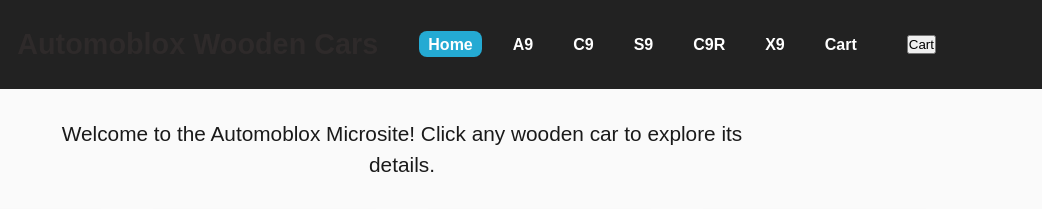
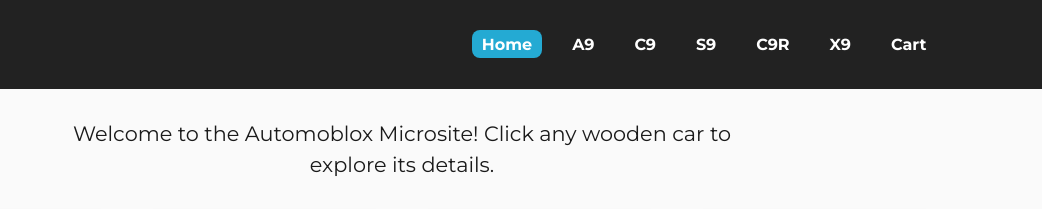
Before and after one commit to 200613775/COMP2081-25f, a plain HTML site: page Project/index.html in a window 1280 px wide. Shown: the top 209 px of the page, 238-1280 px from the left. Drawn offline with Linux system fonts and the light colour scheme.

Commit message:
Added a fonts into files

```diff
--- a/Project/css/styles.css
+++ b/Project/css/styles.css
@@ -7,12 +7,11 @@
 }
 
 body {
-  font-family: Arial, Helvetica, sans-serif;
+  font-family: 'Montserrat', Arial, Helvetica, sans-serif;
   background-color: #fafafa;
   color: #222;
   line-height: 1.5;
 }
-
 /*  Header and navbar */
 
 .site-header,
--- a/Project/index.html
+++ b/Project/index.html
@@ -4,8 +4,10 @@
   <meta charset="UTF-8">
   <meta name="viewport" content="width=device-width, initial-scale=1.0">
   <title>Automoblox Microsite</title>
+  <link rel="preconnect" href="https://fonts.googleapis.com">
+  <link rel="preconnect" href="https://fonts.gstatic.com" crossorigin>
+  <link href="https://fonts.googleapis.com/css2?family=Montserrat:wght@400;500;600;700&display=swap" rel="stylesheet">
   <link rel="stylesheet" href="css/styles.css">
-
 </head>
 <body>
 
@@ -15,7 +17,7 @@
     <!-- Logo + Site Title -->
     <div class="logo-container">
       <img src="images/automoblox_logo.jpg" alt="Automoblox Logo" class="logo">
-      <h1>Automoblox Wooden Cars</h1>
+
     </div>
 
     <!-- Main Navigation -->
@@ -30,11 +32,6 @@
         <li><a href="cart.html">Cart</a></li>
       </ul>
     </nav>
-
-    <!-- Cart Icon Placeholder -->
-    <button class="cart-button" aria-label="View shopping cart">
-      Cart
-    </button>
 
   </div>
 </header>
@@ -83,11 +80,9 @@
         <h3>X9 Wooden Car</h3>
       </a>
     </article>
-
   </section>
-
 </main>
-
+<!-- footer section -->
 <footer class="site-footer" role="contentinfo">
   <small>© 2025 Automoblox Microsite</small>
 </footer>
```
Also changed, not shown: Project/a9.html (+5 -7 lines), Project/c9.html (+4 -5 lines), Project/c9r.html (+4 -4 lines), Project/cart.html (+4 -5 lines), Project/s9.html (+4 -5 lines), Project/x9.html (+4 -4 lines), Project/js/script.js (line endings or trailing spaces).
